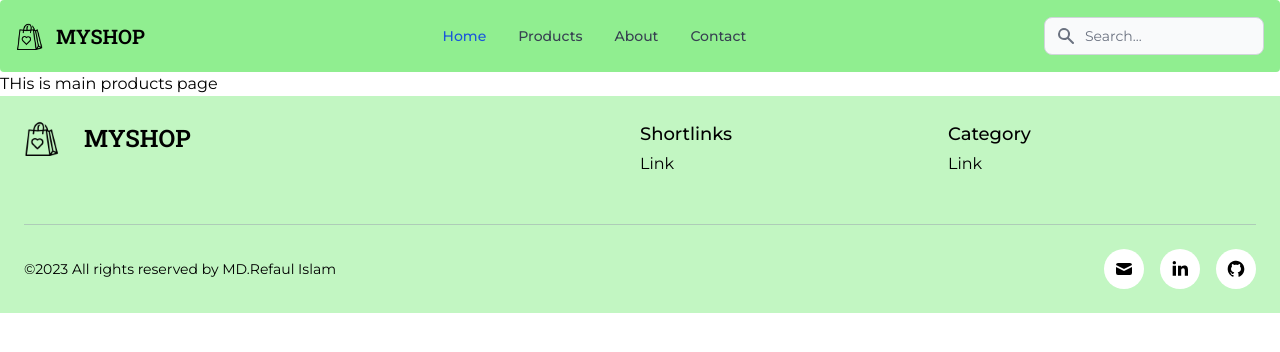
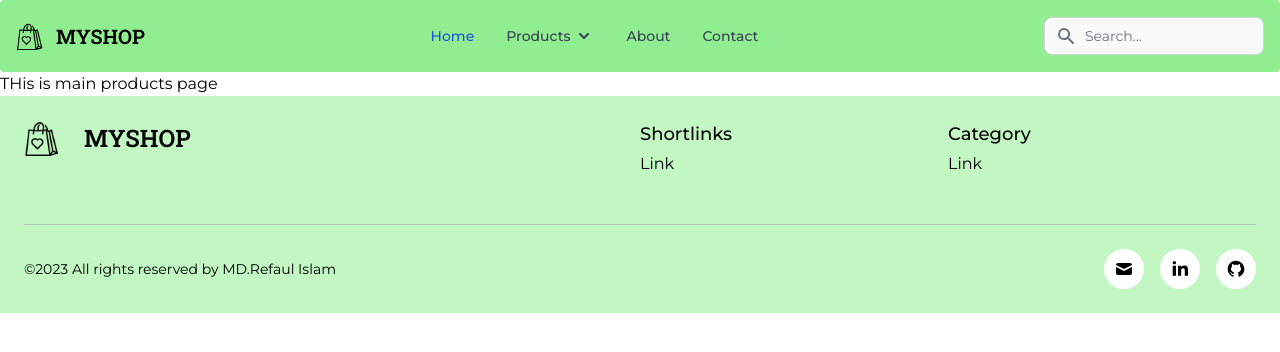
Before and after one commit to DevRefaul/ecommerce_website, a React (Create React App) app: page /products in a window 1280 px wide. Shown: the top 352 px of the page. Built offline with nearby package versions, Linux system fonts and the light colour scheme.

Commit message:
created submenu for products on navbar

```diff
--- a/src/Components/Shared/Navbar/Header.jsx
+++ b/src/Components/Shared/Navbar/Header.jsx
@@ -1,12 +1,27 @@
-import React from "react";
+import React, { useState } from "react";
 import { Link } from "react-router-dom";
 import logo from "../../../Assets/shopaholic.png";
 // import { Link } from "react-router-dom";
 
 const Header = () => {
+  const [dropdown, setDropdown] = useState(true);
+
+  const handleDropDownMenu = () => {
+    if (dropdown) {
+      document.getElementById("dropdownNavbar").classList.remove("hidden");
+    } else {
+      document.getElementById("dropdownNavbar").classList.add("hidden");
+    }
+    setDropdown(!dropdown);
+  };
+  const handleLetSubmenuHide = () => {
+    document.getElementById("dropdownNavbar").classList.add("hidden");
+    setDropdown(!dropdown);
+  };
+
   return (
     <>
-      <nav className="bg-[#90ee90] border-gray-200 px-2 sm:px-4 py-2.5 rounded dark:bg-gray-900">
+      <nav className="bg-[#90ee90] border-gray-200 px-2 sm:px-4 py-2.5 rounded dark:bg-gray-900 z-10">
         <div className="container flex flex-wrap items-center justify-between mx-auto">
           <a href="/" className="flex items-center">
             <img src={logo} alt="" className="h-6 mr-3 sm:h-7" />
@@ -127,12 +142,79 @@ const Header = () => {
                 </a>
               </li>
               <li>
-                <Link
-                  to="/products"
-                  className="block py-2 pl-3 pr-4 text-gray-700 rounded hover:bg-gray-100 md:hover:bg-transparent md:hover:text-blue-700 md:p-0 md:dark:hover:text-white dark:text-gray-400 dark:hover:bg-gray-700 dark:hover:text-white md:dark:hover:bg-transparent dark:border-gray-700"
+                <button
+                  id="dropdownNavbarLink"
+                  onClick={handleDropDownMenu}
+                  data-dropdown-toggle="dropdownNavbar"
+                  className="flex items-center justify-between w-full py-2 pl-3 pr-4 font-medium text-gray-700 rounded hover:bg-gray-100 md:hover:bg-transparent md:border-0 md:hover:text-blue-700 md:p-0 md:w-auto dark:text-gray-400 dark:hover:text-white dark:focus:text-white dark:border-gray-700 dark:hover:bg-gray-700 md:dark:hover:bg-transparent relative"
                 >
-                  Products
-                </Link>
+                  Products{" "}
+                  <svg
+                    className="w-5 h-5 ml-1"
+                    aria-hidden="true"
+                    fill="currentColor"
+                    viewBox="0 0 20 20"
+                    xmlns="http://www.w3.org/2000/svg"
+                  >
+                    <path
+                      fillRule="evenodd"
+                      d="M5.293 7.293a1 1 0 011.414 0L10 10.586l3.293-3.293a1 1 0 111.414 1.414l-4 4a1 1 0 01-1.414 0l-4-4a1 1 0 010-1.414z"
+                      clipRule="evenodd"
+                    ></path>
+                  </svg>
+                </button>
+                {/* <!-- Dropdown menu --> */}
+                <div
+                  id="dropdownNavbar"
+                  className="z-50 absolute top-14 hidden font-normal bg-white divide-y divide-gray-100 rounded-lg shadow w-44 dark:bg-gray-700 dark:divide-gray-600"
+                >
+                  <ul
+                    className="py-2 text-sm text-gray-700 dark:text-gray-400"
+                    aria-labelledby="dropdownLargeButton"
+                    onClick={handleLetSubmenuHide}
+                  >
+                    <li>
+                      <Link
+                        to="/products"
+                        className="block px-4 py-2 hover:bg-gray-100 dark:hover:bg-gray-600 dark:hover:text-white"
+                      >
+                        All Products
+                      </Link>
+                    </li>
+                    <li>
+                      <Link
+                        to="/products/fashion"
+                        className="block px-4 py-2 hover:bg-gray-100 dark:hover:bg-gray-600 dark:hover:text-white"
+                      >
+                        Fashion
+                      </Link>
+                    </li>
+                    <li>
+                      <Link
+                        to="/products/electronics"
+                        className="block px-4 py-2 hover:bg-gray-100 dark:hover:bg-gray-600 dark:hover:text-white"
+                      >
+                        Electronics
+                      </Link>
+                    </li>
+                    <li>
+                      <Link
+                        to="/products/furniture"
+                        className="block px-4 py-2 hover:bg-gray-100 dark:hover:bg-gray-600 dark:hover:text-white"
+                      >
+                        Furnitures
+                      </Link>
+                    </li>
+                    <li>
+                      <Link
+                        to="/products/plant"
+                        className="block px-4 py-2 text-sm text-gray-700 hover:bg-gray-100 dark:hover:bg-gray-600 dark:text-gray-400 dark:hover:text-white"
+                      >
+                        Plants
+                      </Link>
+                    </li>
+                  </ul>
+                </div>
               </li>
               <li>
                 <Link
```
